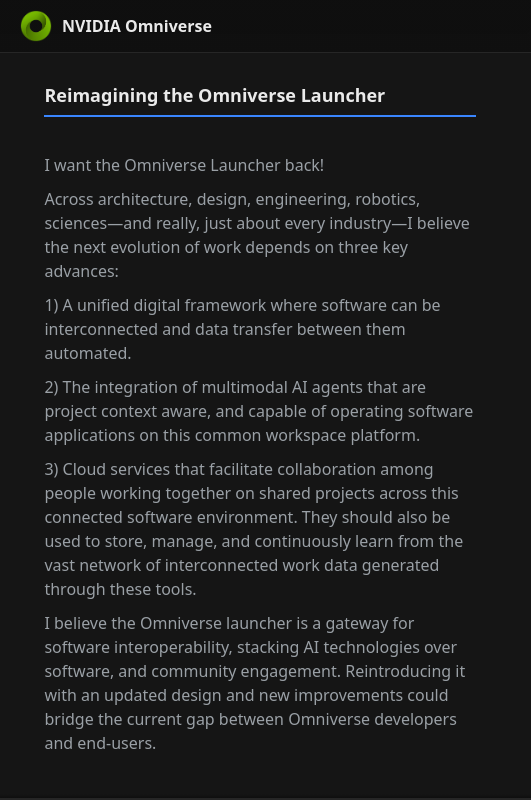
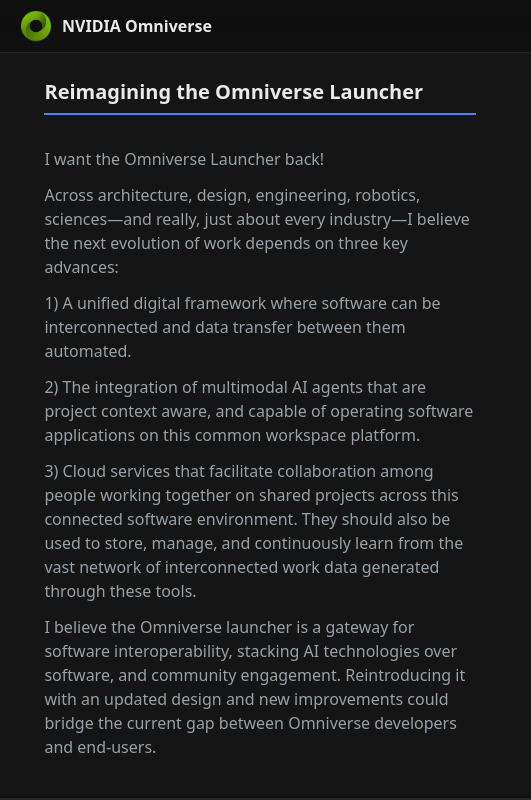
Before and after one commit to valleyvarun/omniverse-presentation, a plain HTML site: page index.html in a window 1280 px wide. Shown: the full height of the page, 0-531 px from the left. Drawn offline with Linux system fonts and the light colour scheme.

Commit message:
text height in vh

```diff
--- a/style.css
+++ b/style.css
@@ -239,16 +239,16 @@ section:last-child::after {
 
 .slide-heading h2 {
   margin-top: 0;
-  font-size: 18px;
+  font-size: 2.5vh;
   font-weight: 600;
   color: var(--text);
   border-bottom: 2px solid var(--accent);
-  padding-bottom: 8px; /* Reduced from 10px */
-  margin-bottom: 16px; /* Reduced from 20px */
+  padding-bottom: 1vh;
+  margin-bottom: 2vh;
 }
 
 .slide-heading {
-  margin-bottom: 20px; /* Space between heading and content sections */
+  margin-bottom: 2vh; /* Space between heading and content sections */
 }
 
 .slide-content {
@@ -256,10 +256,10 @@ section:last-child::after {
 }
 
 .slide-content p {
-  font-size: 1rem; /* Reduced from 1.1rem to prevent overflow */
-  line-height: 1.5; /* Reduced from 1.6 for more compact text */
+  font-size: 2vh;
+  line-height: 1.5;
   color: var(--muted);
-  margin: 0 0 10px 0; /* Reduced bottom margin from 12px to 10px */
+  margin: 0 0 1.5vh 0;
 }
 
 .display-image {
```
